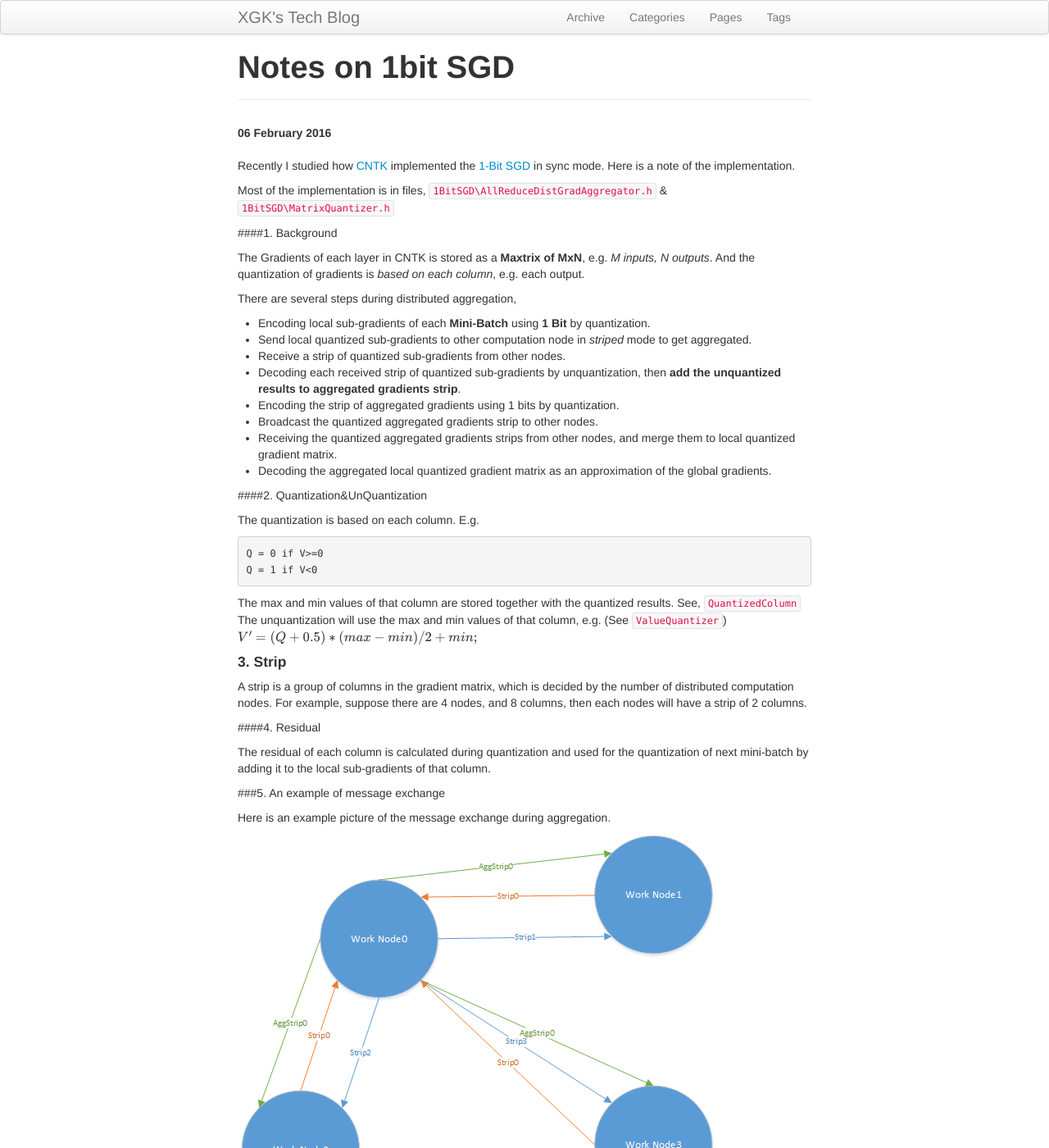
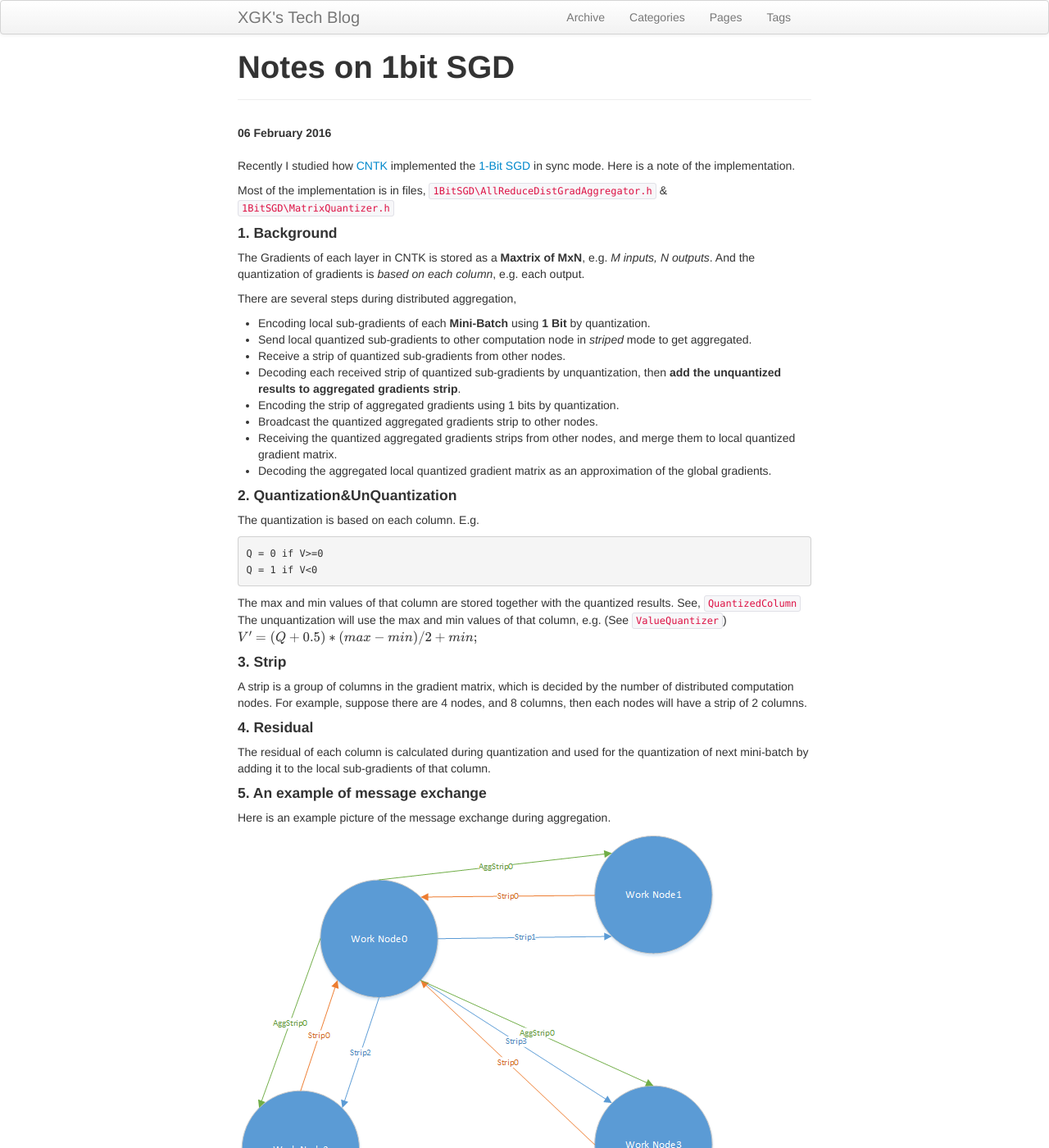
Before and after one commit to xgk/xgk.github.io, a Jekyll site: the page built from _posts/2016-02-06-1Bit.md, in a window 1280 px wide and 1400 px high. Shown: the whole window at 82% size. Built offline with Jekyll 4.4.1, drawn with Linux system fonts in a browser that asks for light colours; formulas are drawn with MathJax 3.

Commit message:
reformat 1bit sgd

```diff
--- a/_posts/2016-02-06-1Bit.md
+++ b/_posts/2016-02-06-1Bit.md
@@ -12,7 +12,7 @@ Most of the implementation is in files, `1BitSGD\AllReduceDistGradAggregator.h`
 
 <!--more-->
 
-####1.  Background
+#### 1.  Background
 
 The Gradients of each layer in CNTK is stored as a **Maxtrix of MxN**, e.g. *M inputs, N outputs*. And the quantization of gradients is *based on each column*, e.g. each output.
 
@@ -27,7 +27,7 @@ There are several steps during distributed aggregation,
 *   Receiving the quantized aggregated gradients strips from other nodes, and merge them to local quantized gradient matrix.
 *   Decoding the aggregated local quantized gradient matrix as an approximation of the global gradients.
 
-####2.  Quantization&UnQuantization
+#### 2.  Quantization&UnQuantization
 
 The quantization is based on each column. E.g.
 
@@ -45,11 +45,11 @@ $$
 A strip is a group of columns in the gradient matrix, which is decided by the number of distributed computation nodes.
 For example, suppose there are 4 nodes, and 8 columns, then each nodes will have a strip of 2 columns.
 
-####4. Residual
+#### 4.  Residual
 
 The residual of each column is calculated during quantization and used for the quantization of next mini-batch by adding it to the local sub-gradients of that column.
 
-###5.  An example of message exchange
+#### 5.  An example of message exchange
 
 Here is an example picture of the message exchange during aggregation.
 
```
Also changed, not shown: 3 other files.
